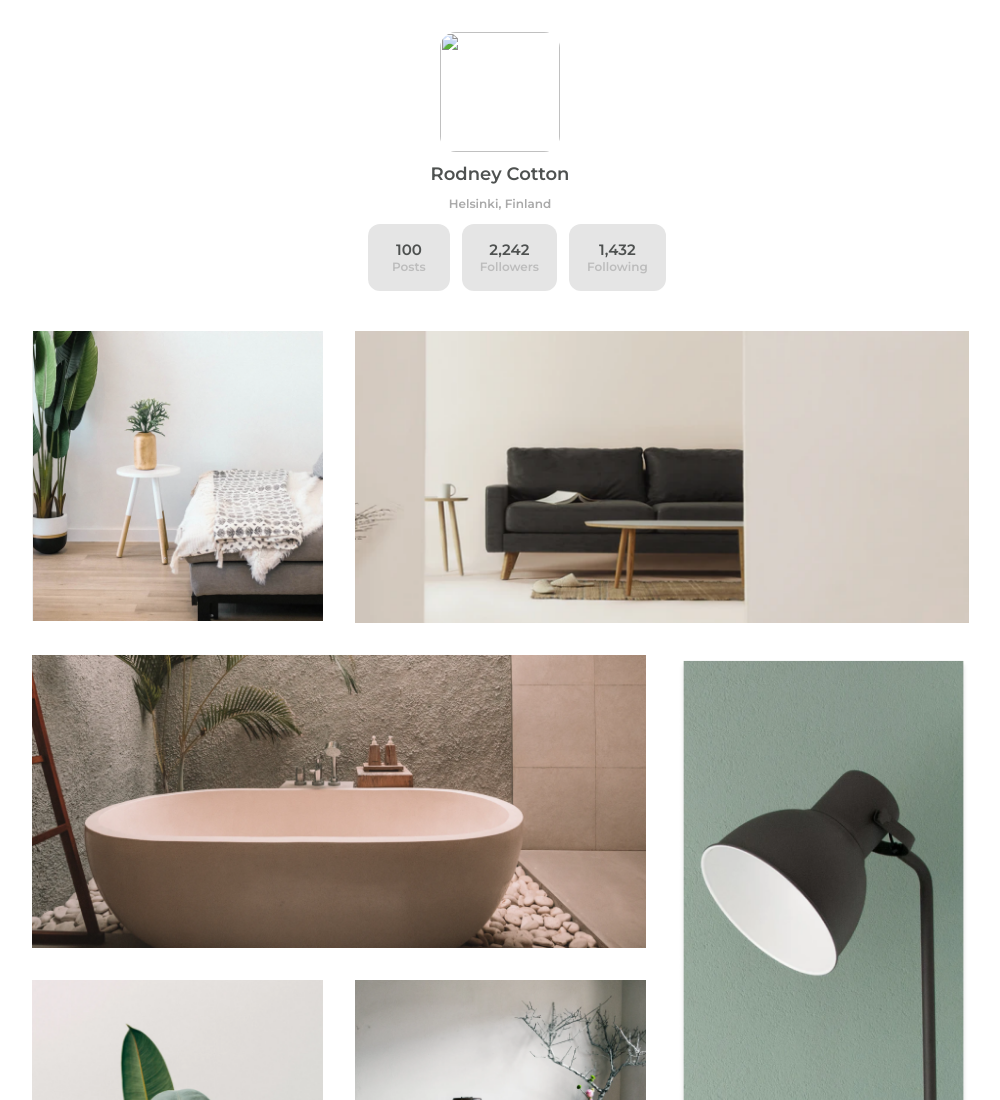
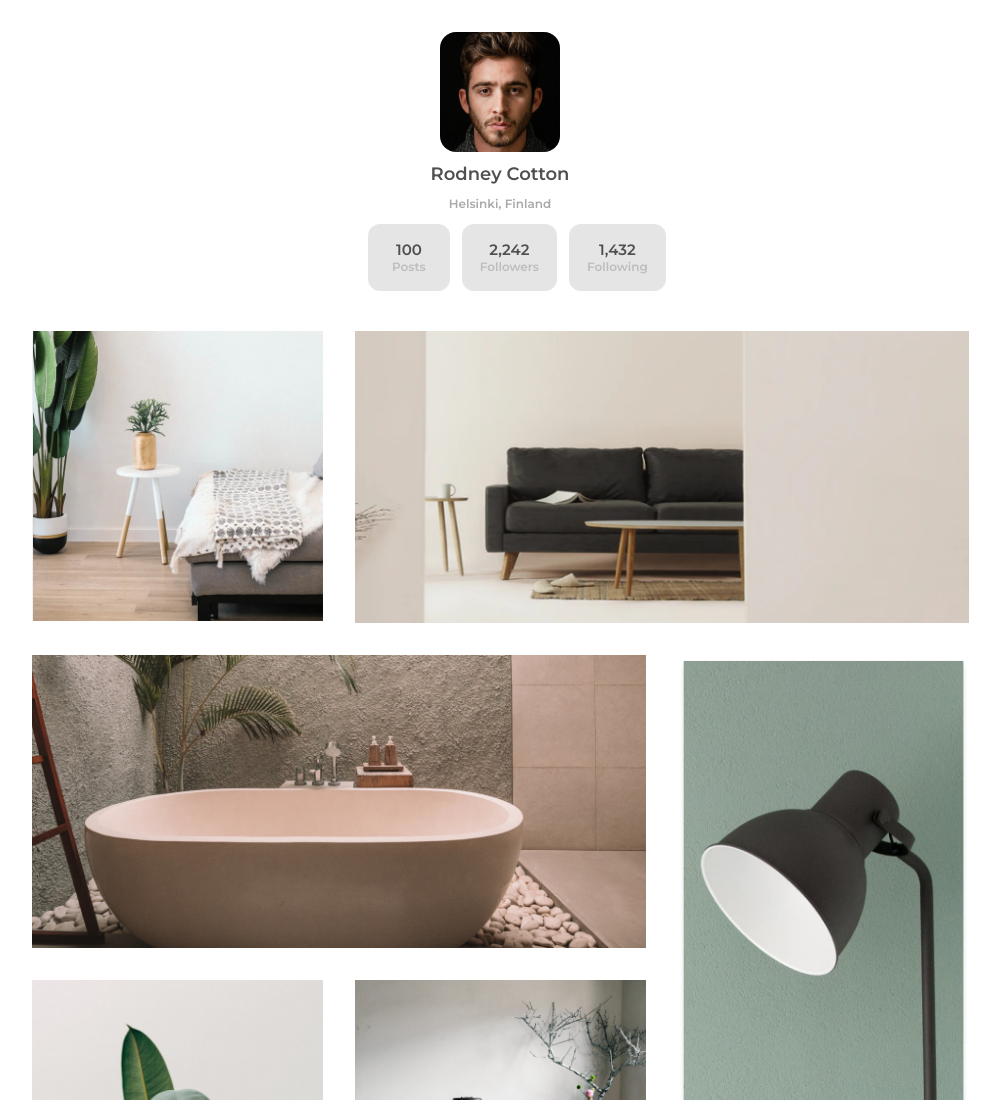
Before and after one commit to PaulosSouza/My-gallery, a plain HTML site: page public/index.html in a window 1280 px wide. Shown: the top 1100 px of the page, without its empty margins (140-1140 px from the left). Drawn offline with nearby package versions, Linux system fonts and the light colour scheme.

Commit message:
fix profile image

```diff
--- a/public/index.html
+++ b/public/index.html
@@ -20,7 +20,7 @@
   <body>
     <div class="container mx-auto">
       <section class="profile pt-16 px-32 flex flex-col items-center">
-        <img src="./assets/profilePhoto.png" alt="" class="profile__avatar">
+        <img src="../assets/profilePhoto.png" alt="" class="profile__avatar">
 
         <h2 class="profile__name text-3xl lg:text-4xl mt-6">
           Rodney Cotton
```
